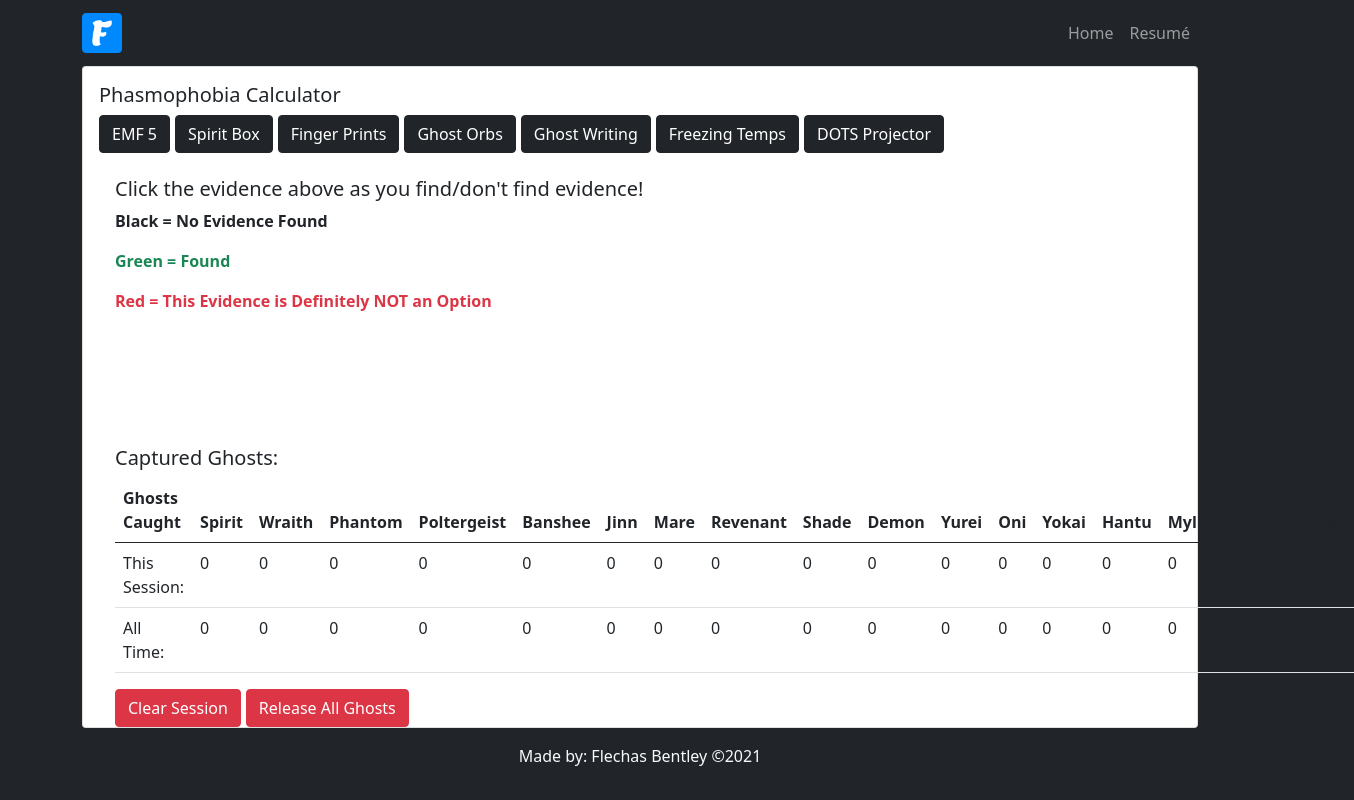
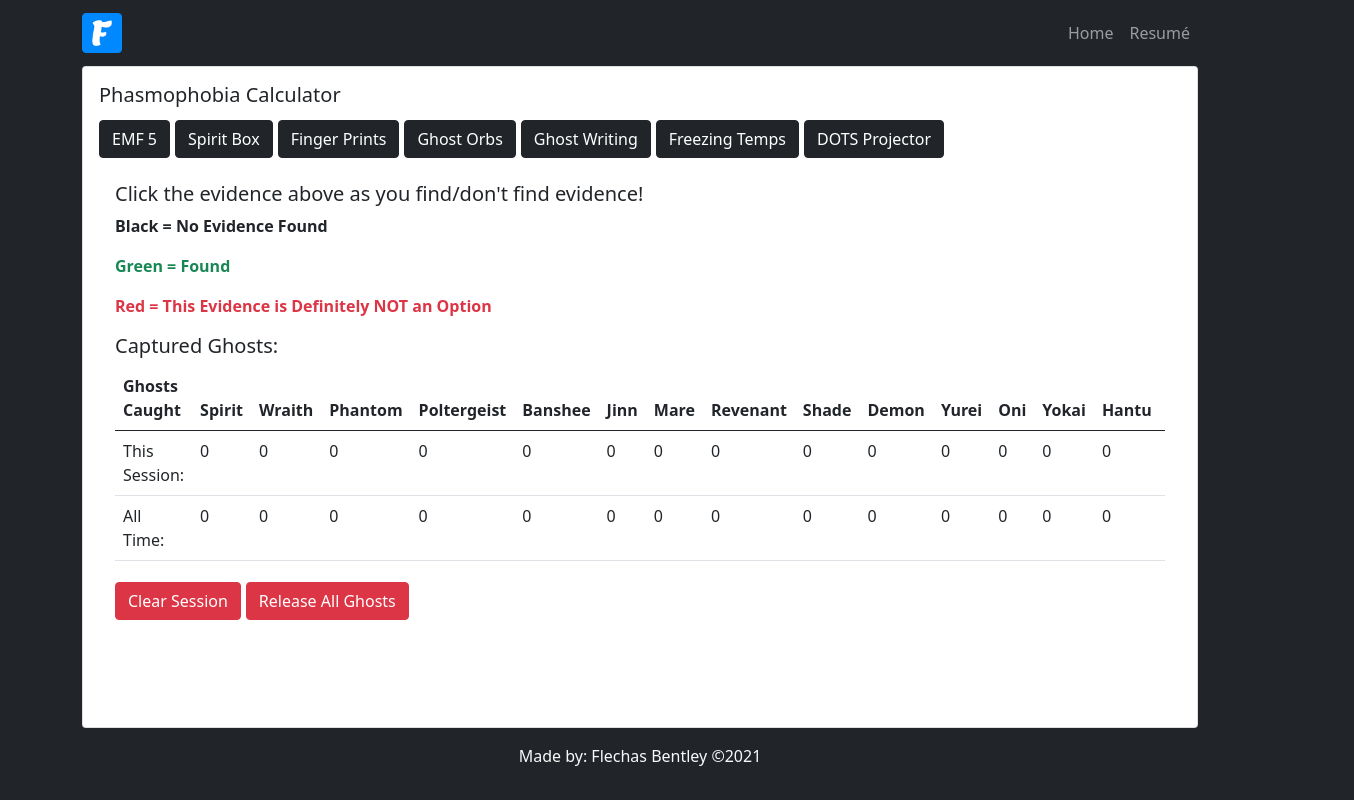
Before and after one commit to Flake85/flechasbentley.com, a Vue app: page /phasmophobia in a window 1280 px wide. Shown: the whole page, 1354 px wide, since content can reach past the window. Built offline with nearby package versions, Linux system fonts and the light colour scheme.

Commit message:
fixed code readability

```diff
--- a/src/views/Phasmo.vue
+++ b/src/views/Phasmo.vue
@@ -75,8 +75,9 @@
               <strong>Red = This Evidence is Definitely NOT an Option</strong>
             </p>
           </div>
-          <div class="position-absolute bottom-0">
+
           <h5>Captured Ghosts:</h5>
+          <div class="table-responsive">
             <table class="table">
               <thead>
                 <tr>
@@ -108,13 +109,14 @@
                 </tr>
               </tbody>
             </table>
+          </div>
+
           <button class="btn btn-danger padded-btn" @click="clearSession">
             Clear Session
           </button>
           <button class="btn btn-danger padded-btn" @click="clearAllStorage">
             Release All Ghosts
           </button>
-          </div>
         </div>
       </div>
     </div>
@@ -146,12 +148,16 @@
     };
   },
   mounted() {
-    localStorage.ghosts
-      ? (this.localGhosts = this.getStoredGhosts(localStorage))
-      : this.fillGhostStatsData(this.localGhosts);
-    sessionStorage.ghosts
-      ? (this.sessionGhosts = this.getStoredGhosts(sessionStorage))
-      : this.fillGhostStatsData(this.sessionGhosts);
+    if (localStorage.ghosts) {
+      this.localGhosts = this.getStoredGhosts(localStorage);
+    } else {
+      this.fillGhostStatsData(this.localGhosts);
+    }
+    if (sessionStorage.ghosts) {
+      this.sessionGhosts = this.getStoredGhosts(sessionStorage);
+    } else {
+      this.fillGhostStatsData(this.sessionGhosts);
+    }
   },
   watch: {
     localGhosts: {
@@ -219,24 +225,35 @@
       (this.evidences.found = []), (this.evidences.notFound = []);
     },
     selected(evidence: Evidence) {
-      return !this.evidences.found.includes(evidence) &&
+      if (
+        !this.evidences.found.includes(evidence) &&
         !this.evidences.notFound.includes(evidence)
-        ? this.evidences.found.push(evidence)
-        : this.evidences.found.includes(evidence)
-        ? ((this.evidences.found = this.evidences.found.filter(
+      ) {
+        this.evidences.found.push(evidence);
+        return;
+      }
+      if (this.evidences.found.includes(evidence)) {
+        this.evidences.found = this.evidences.found.filter(
           ev => ev !== evidence
-          )),
-          this.evidences.notFound.push(evidence))
-        : (this.evidences.notFound = this.evidences.notFound.filter(
+        );
+        this.evidences.notFound.push(evidence);
+        return;
+      }
+      if (this.evidences.notFound.includes(evidence)) {
+        this.evidences.notFound = this.evidences.notFound.filter(
           ev => ev !== evidence
-          ));
+        );
+      }
     },
+
     getEvidenceBtnClass(evidence: Evidence) {
-      return this.evidences.found.includes(evidence)
-        ? "btn-success"
-        : this.evidences.notFound.includes(evidence)
-        ? "btn-danger"
-        : "btn-dark";
+      if (this.evidences.found.includes(evidence)) {
+        return "btn-success";
+      }
+      if (this.evidences.notFound.includes(evidence)) {
+        return "btn-danger";
+      }
+      return "btn-dark";
     },
     updateGhostStats(ghost: Ghost, ...storage: Array<GhostStats[]>) {
       for (let x = 0; x < storage.length; x++) {
@@ -284,6 +301,7 @@
 }
 .padded-btn {
   margin-right: 5px;
+  margin-top: 5px;
 }
 .padded {
   padding-bottom: 300px;
```
Lines whose indentation alone changed are shown as unchanged.
